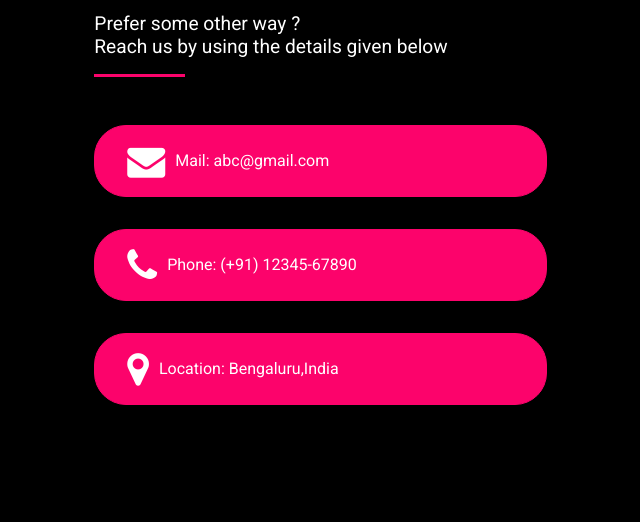
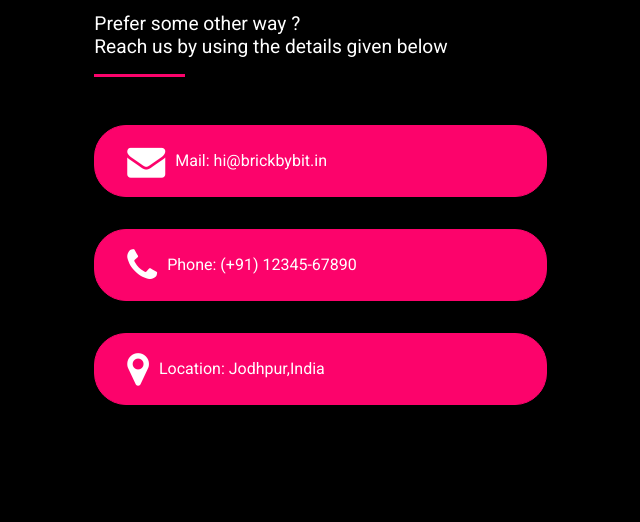
Before and after one commit to AayushMehta/Excrusion, a plain HTML site: page index.html in a window 1280 px wide. Shown: the part 3928-4450 px from the top of the page, 639-1279 px from the left. Drawn offline with nearby package versions, Linux system fonts and the light colour scheme; a web font is replaced by a local one.

Commit message:
Update index.html

```diff
--- a/index.html
+++ b/index.html
@@ -171,8 +171,8 @@
                 <div class="cbox-line"></div>
                 </div>
                 <div class="c_boxx">
-                    <a href="mailto:abc@gmail.com"><i class="fa fa-envelope"></i>
-                        Mail: abc@gmail.com
+                    <a href="mailto:hi@brickbybit.in"><i class="fa fa-envelope"></i>
+                        Mail: hi@brickbybit.in
                     </a>
                 </div>
                 <div class="c_boxx">
@@ -182,7 +182,7 @@
                 </div>
                 <div class="c_boxx">
                     <a href="#"><i class="fa fa-map-marker"></i>
-                        Location: Bengaluru,India
+                        Location: Jodhpur,India
                     </a>
                 </div>
             </div>
@@ -195,13 +195,13 @@
     <!--footer-->
     <section class="footer">
         <span class="author">Created By <a href="https://brickbybit.in">BrickByBit</a> | &#169 2023 All rights reserved.</span>
-        <div class="social">
-<!--             <li>
+<!--         <div class="social">
+            <li>
                 <a href="https://aayushmehta.com" target="_blank" rel="noreferrer"><i class="fa fa-globe"></i></a>
                 <a href="https://github.com/AayushMehta" target="_blank" rel="noreferrer"><i class="fa fa-github"></i></a>
                 <a href="https://www.linkedin.com/in/aayush-mehta-2b7028147/" target="_blank" rel="noreferrer"><i class="fa fa-linkedin-square"></i></a>
-            </li> -->
-        </div>
+            </li>
+        </div> -->
     </section>
     <!--footer-->
 
```
